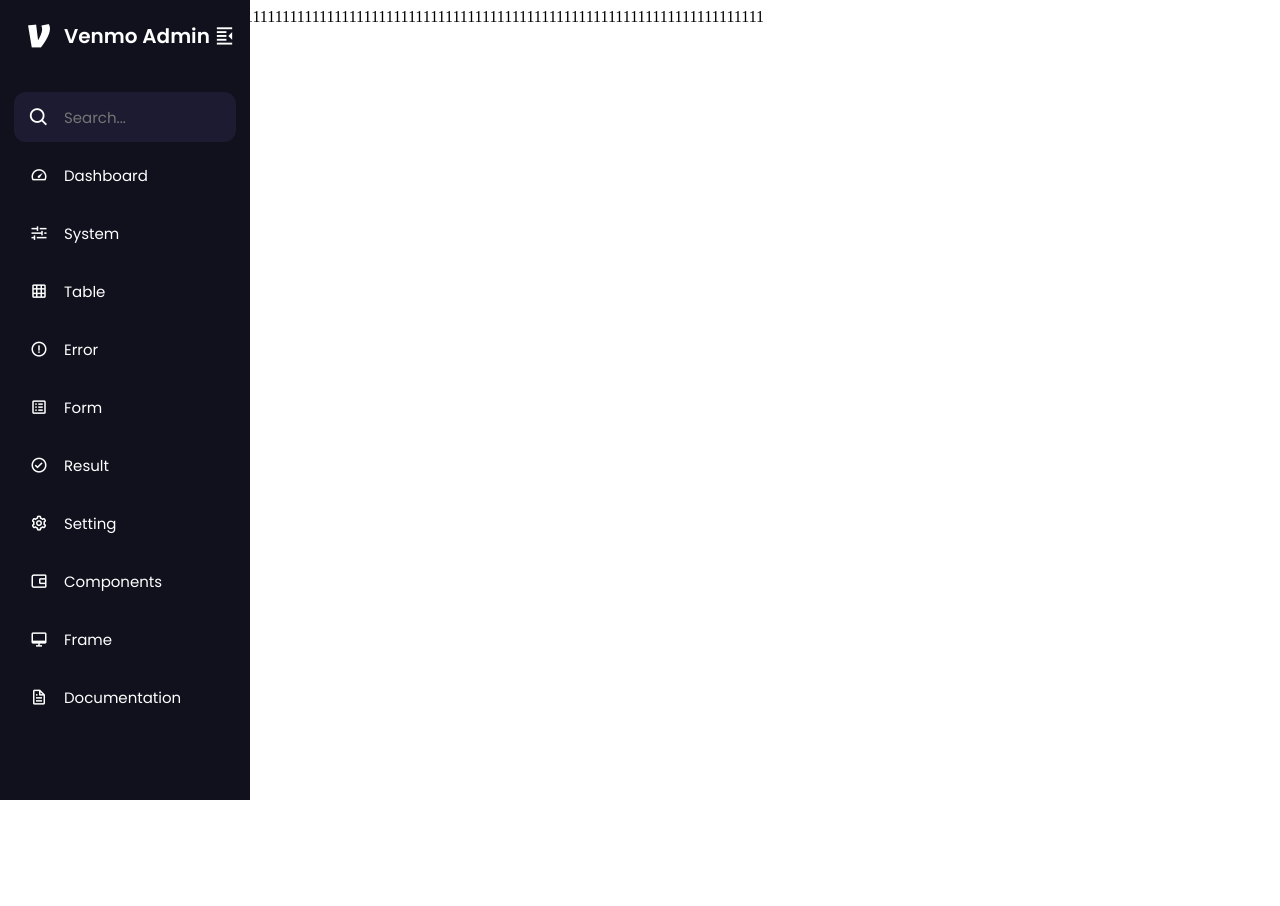
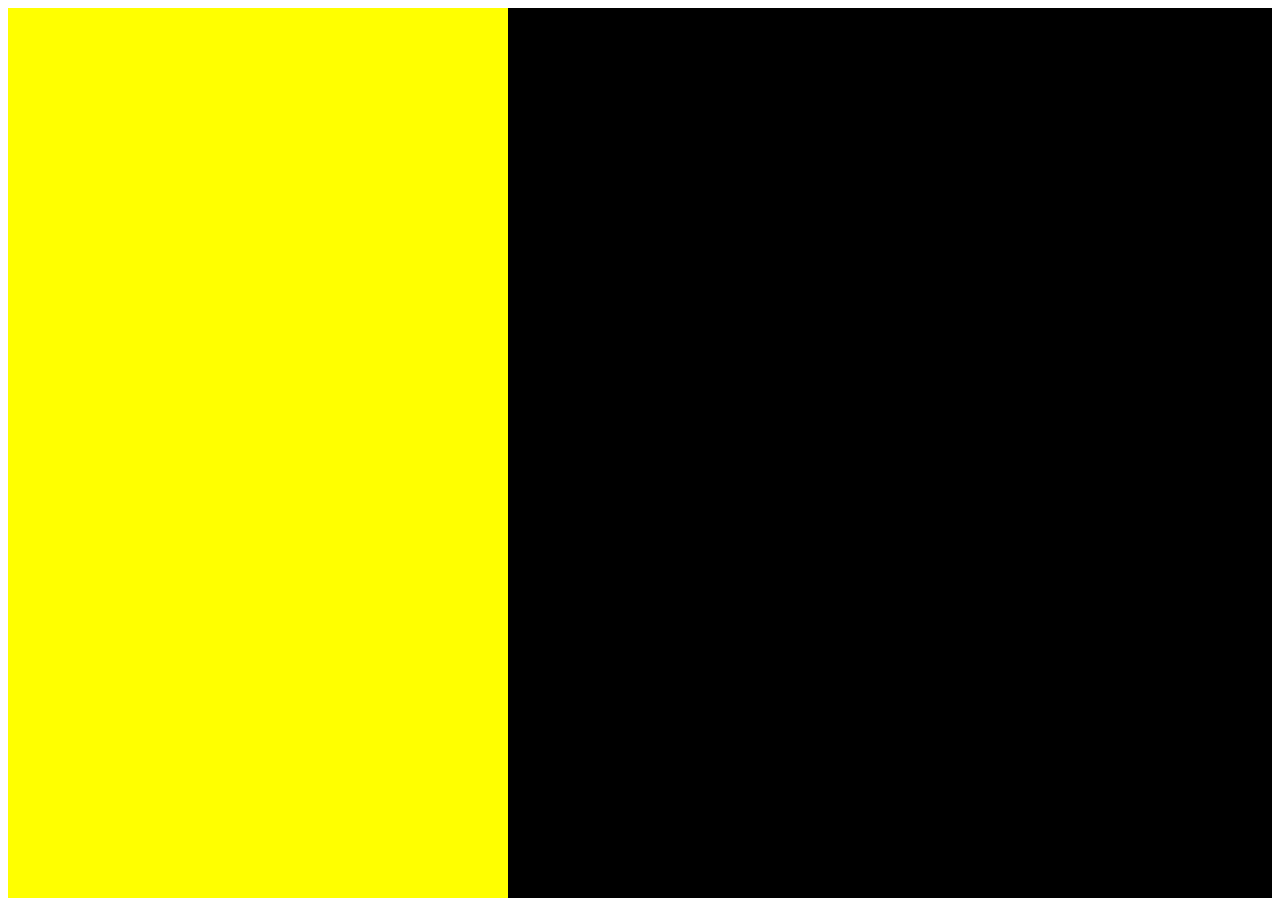
Before and after one commit to elonehoo/venmo-admin, a Vue app: page /home in a window 1280 px wide. Before the commit the page ends 800 px from the top, so only its background shows below. Built offline with nearby package versions, Linux system fonts and the light colour scheme.

Commit message:
fix: update

```diff
--- a/components.d.ts
+++ b/components.d.ts
@@ -4,7 +4,8 @@
 
 declare module 'vue' {
   export interface GlobalComponents {
-    Sidebar: typeof import('./src/layout/sidebar/sidebar.vue')['default']
+    Sidebar: typeof import('~/layout/sidebar/sidebar.vue')['default']
+    NavBar: typeof import('~/layout/navbar/navbar.vue')['default']
   }
 }
 
--- a/index.html
+++ b/index.html
@@ -7,16 +7,8 @@
   <title>Venmo Admin</title>
   <meta name="description" content="Opinionated Vite Starter Template">
 </head>
-<body class="font-sans dark:text-white dark:bg-hex-121212">
+<body>
   <div id="app"></div>
-  <script>
-    (function() {
-      const prefersDark = window.matchMedia && window.matchMedia('(prefers-color-scheme: dark)').matches
-      const setting = localStorage.getItem('color-schema') || 'auto'
-      if (setting === 'dark' || (prefersDark && setting !== 'light'))
-        document.documentElement.classList.toggle('dark', true)
-    })()
-  </script>
   <script type="module" src="/src/main.ts"></script>
 </body>
 </html>
--- a/src/layout/navbar/navbar.vue
+++ b/src/layout/navbar/navbar.vue
@@ -3,7 +3,7 @@
 
 <template>
   <div>
-
+    222222222222222222222222222222222222222222222222222222222222222222222222222222222222
   </div>
 </template>
 
--- a/src/pages/home/index.vue
+++ b/src/pages/home/index.vue
@@ -1,13 +1,49 @@
 <script setup lang="ts">
 import Sidebar from '~/layout/sidebar/sidebar.vue';
+import Navbar from '~/layout/navbar/navbar.vue';
+
+/**
+ * is menu open
+ */
+const menuOpen = ref(true)
+
+/**
+ * search input method
+ * @param value entered value
+ */
 function searchInput(value:any){
   console.log('search input')
 }
 </script>
 
 <template>
-  <main>
-    <Sidebar @search-input-emit="searchInput" :active="false"/>
-    <div>111111111111111111111111111111111111111111111111111111111111111111111111111111111111111111111111111111</div>
-  </main>
+  <div class="container">
+
+    <div style="background-color: yellow;width: 500px;height: 890px;">
+    </div>
+
+    <div></div>
+  </div>
 </template>
+
+<style scoped>
+@import url("https://fonts.googleapis.com/css2?family=Poppins:wght@200;300;400;500;600;700;800&display=swap");
+@import url('https://unpkg.com/boxicons@2.1.2/css/boxicons.min.css');
+* {
+  margin: 0;
+  padding: 0;
+  box-sizing: border-box;
+}
+
+body,
+input {
+  font-family: "Poppins", sans-serif;
+}
+
+.container {
+  width: 100%;
+  background-color: #000;
+  min-height: 100vh;
+  overflow: hidden;
+}
+</style>
--- a/src/pages/login/index.vue
+++ b/src/pages/login/index.vue
@@ -21,9 +21,7 @@ function signUp(){
 </script>
 
 <template>
-  <div
-  class="container"
-   :class="{'sign-up-mode':container}">
+  <div class="container" :class="{'sign-up-mode':container}">
       <div class="forms-container">
         <div class="signin-signup">
           <form action="#" class="sign-in-form">
```
